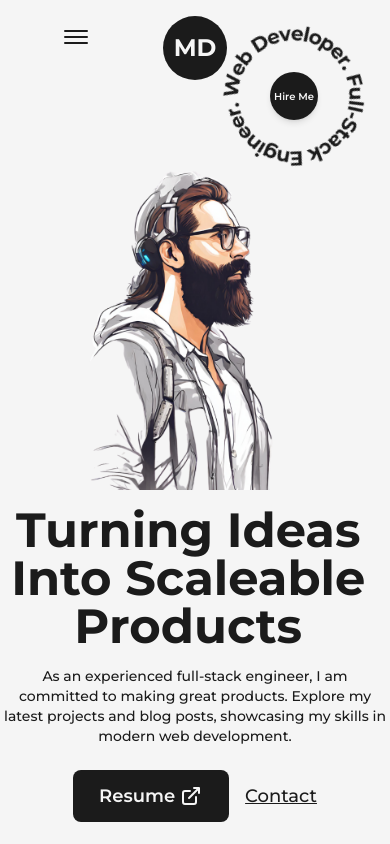
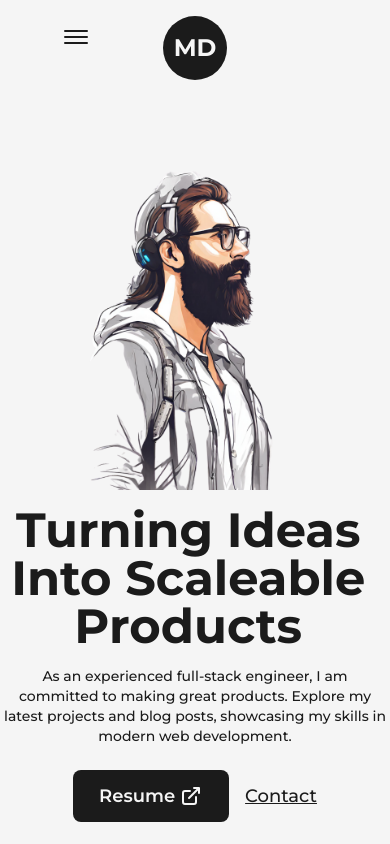
Before and after one commit to minademian/minademian.com-v2, a Next.js app: page / in a window 390 px wide. Shown: the top 844 px of the page. Built offline with nearby package versions, Linux system fonts and the light colour scheme.

Commit message:
refactor: hide in mobile

```diff
--- a/src/app/components/HireMe.component.tsx
+++ b/src/app/components/HireMe.component.tsx
@@ -3,9 +3,11 @@ import Link from 'next/link';
 
 import { HireMeIcon } from './Icons.component';
 
-const HireMe = () => {
+const HireMe = ({ className }: { className: string }) => {
   return (
-    <div className="fixed left-4 bottom-4 flex items-center justify-center overflow-hidden md:right-8 md:left-auto md:top-0 md:bottom-auto md:absolute 2xs:top-0 2xs:right-0">
+    <div
+      className={`fixed left-4 bottom-4 flex items-center justify-center overflow-hidden md:right-8 md:left-auto md:top-0 md:bottom-auto md:absolute ${className}`}
+    >
       <div className="w-48 h-auto flex items-center justify-center relative">
         <HireMeIcon className="fill-dark dark:fill-light animate-spin-slow" />
         <Link
--- a/src/app/page.tsx
+++ b/src/app/page.tsx
@@ -89,7 +89,7 @@ export default function Page() {
             </div>
           </div>
         </SectionComponent>
-        <HireMe></HireMe>
+        <HireMe className="md:hidden"></HireMe>
         <div className="absolute right-8 bottom-8 inline-block w-24 md:hidden">
           <Image
             src={lightBulb}
```
